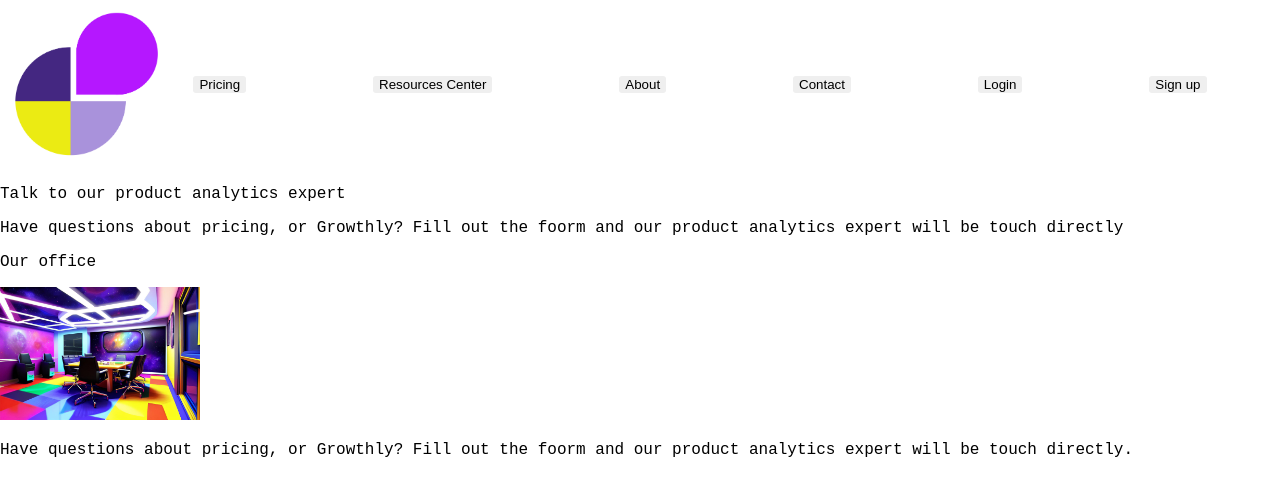
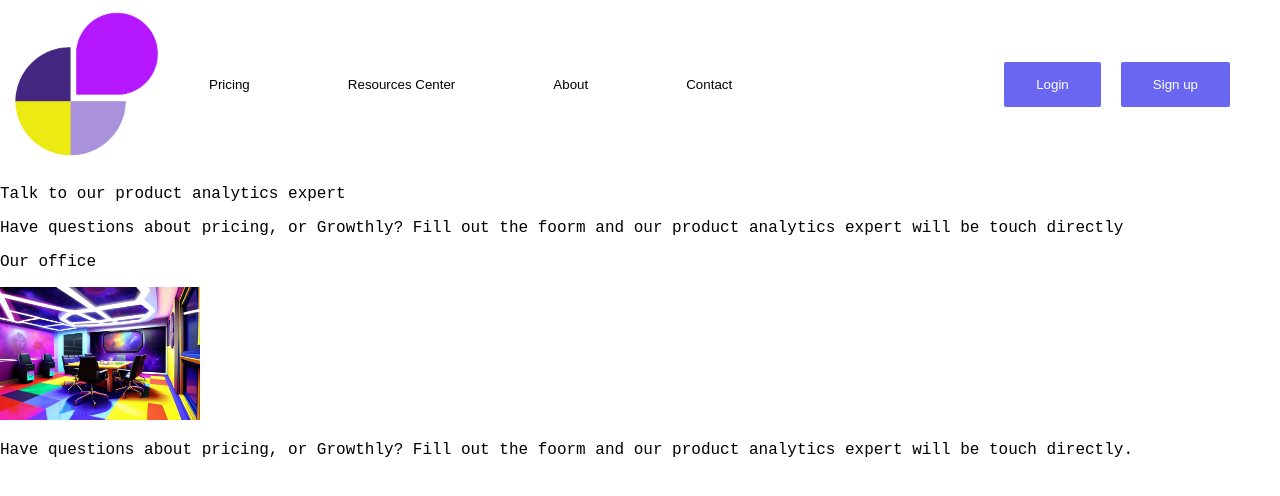
Before and after one commit to AyGaby/entregable-segundo, a plain HTML site: page index.html in a window 1280 px wide. Drawn offline with Linux system fonts and the light colour scheme.

Commit message:
Nav bar y logo terminados

```diff
--- a/index.html
+++ b/index.html
@@ -17,20 +17,20 @@
         <div class="logo">
             <img width="150 px" src="./assets/LogoCirculos.png " alt="Logo de la emresa" />
         </div>
+<div class="conteiner-uno">
+        <nav class="nav-container">
+            <button class="bottones">Pricing</button>
+            <button class="bottones">Resources Center</button>
+            <button class="bottones">About</button>
+            <button class="bottones">Contact</button>
+        </div>
+        <div class="conteiner-dos">    <nav class="nav-container2">
 
-        <nav class="nav-container">
-            <button class="botonSombra" role="button">Pricing</button>
-            <button class="botonSombra" role="button">Resources Center</button>
-            <button class="botonSombra" role="button">About</button>
-            <button class="botonSombra" role="button">Contact</button>
-
-            <nav class="nav-container2">
-
-                <button class="botonSombra" role="button">Login</button>
-                <button class="botonSombra" role="button">Sign up</button>
+                <button class="register">Login</button>
+                <button class="register">Sign up</button>
             </nav>
         </nav>
-
+    </div>
     </header>
 
     <p>Talk to our product
--- a/styles.css
+++ b/styles.css
@@ -12,15 +12,28 @@ body {
   justify-content: space-between;
 }
 
+.conteiner-uno {
+  width: 50%;
+}
+
+.conteiner-dos {
+  width: 100%;
+  padding: 50px;
+  display: flex;
+  justify-content: end;
+  gap: 20px;
+}
+
 .nav-container {
   width: 100%;
-  padding: 10px;
+  padding: 50px;
   display: flex;
   justify-content: space-around;
+  gap: 20px;
 }
 
 .nav-container2 {
-    display: contents;
+  display: contents;
 }
 
 .logo img {
@@ -33,9 +46,18 @@ body {
   justify-content: flex-start;
 }
 
-.botonSombra {
+.bottones {
+  background-color: white;
   margin: auto 0;
-  border: solid 0px;
-  border-radius: 3px;
+  border: none;
   transition: all 0.4 ease;
+  padding: 15px 32px;
 }
+
+.register {
+  border-radius: 2px;
+  border: #6966F2;
+  background-color: #6966F2;
+  padding: 15px 32px;
+  color: white;
+}
```
